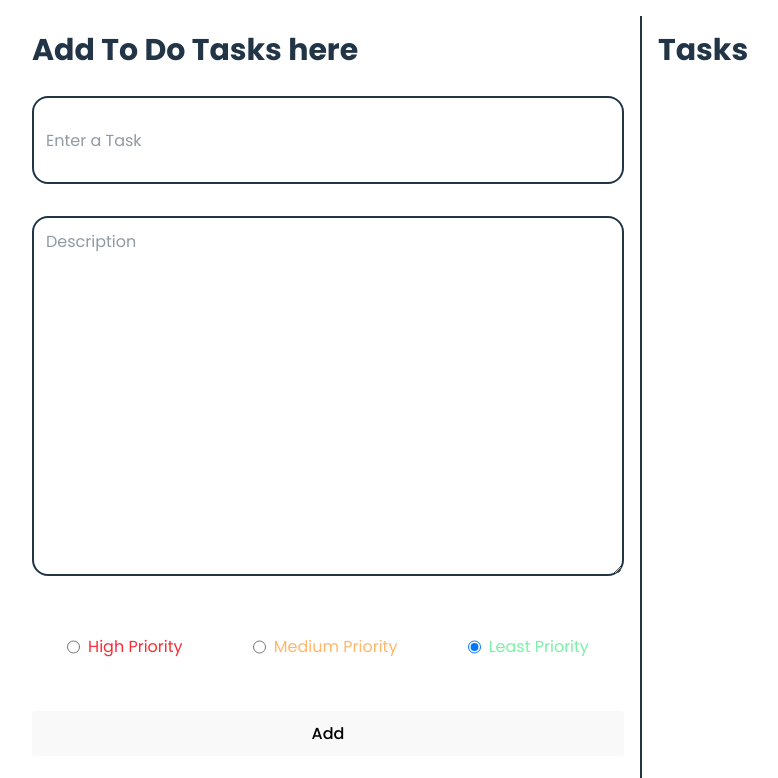
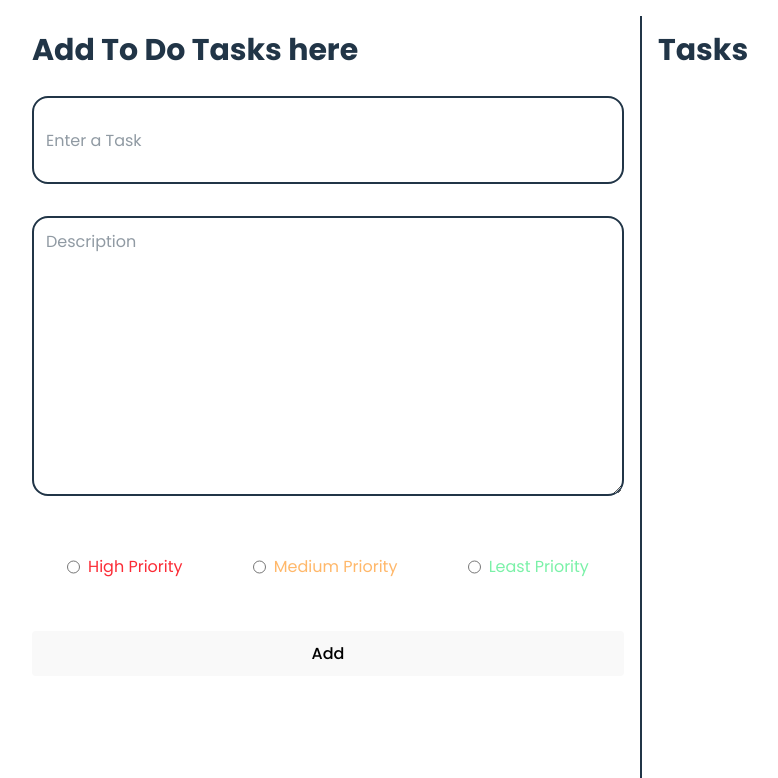
Before and after one commit to bittugurrala/R-Todo, a React (Vite) app: page / in a window 1280 px wide. Shown: the top 778 px of the page, without its empty margins (0-778 px from the left). Built offline with nearby package versions, Linux system fonts and the light colour scheme; a web font is replaced by a local one.

Commit message:
added: local storage

```diff
--- a/src/App.jsx
+++ b/src/App.jsx
@@ -1,14 +1,21 @@
-import { useState } from "react"
+import { useEffect, useState } from "react"
 import Tasks from "./components/Tasks"
 import TasksInputs from "./components/TasksInputs"
-import { compile } from "tailwindcss"
 
 function App() {
 
+
   const[title, setTitle] = useState("")
   const[desc, setDesc] = useState("")
-  const[prio, setPrio] = useState("1")
-  const[tasks, setTasks] = useState([])
+  const[prio, setPrio] = useState("")
+  const[tasks, setTasks] = useState(() => {
+    const saved = localStorage.getItem("tasks")
+    return saved ? JSON.parse(saved) : []
+  })
+
+  useEffect(() => {
+    localStorage.setItem("tasks", JSON.stringify(tasks))
+  }, [tasks])
 
   const submitHandler = (e)=>{
     e.preventDefault()
@@ -49,7 +56,7 @@ function App() {
           setDesc= {setDesc}
           setPrio = {setPrio}/>
 
-      <Tasks title = {title} desc = {desc} prio = {prio} tasks = {tasks} toggleComplete = {toggleComplete}/>
+      <Tasks tasks = {tasks} toggleComplete = {toggleComplete}/>
     </div>
   )
 }
--- a/src/components/TasksInputs.jsx
+++ b/src/components/TasksInputs.jsx
@@ -11,7 +11,7 @@ export default function TasksInputs({submitHandler, title, desc, prio, setTitle,
                     }
                 }}
                 placeholder="Enter a Task"></input>
-                <textarea className = "border-2 rounded-2xl p-3 w-full my-8 h-90" value = {desc} onChange = {(e) => {
+                <textarea className = "border-2 rounded-2xl p-3 w-full my-8 h-70" value = {desc} onChange = {(e) => {
                     if (e.target.value.length <= MaxDesc){      //Restricting the length of the description
                         setDesc(e.target.value)
                     }
```
